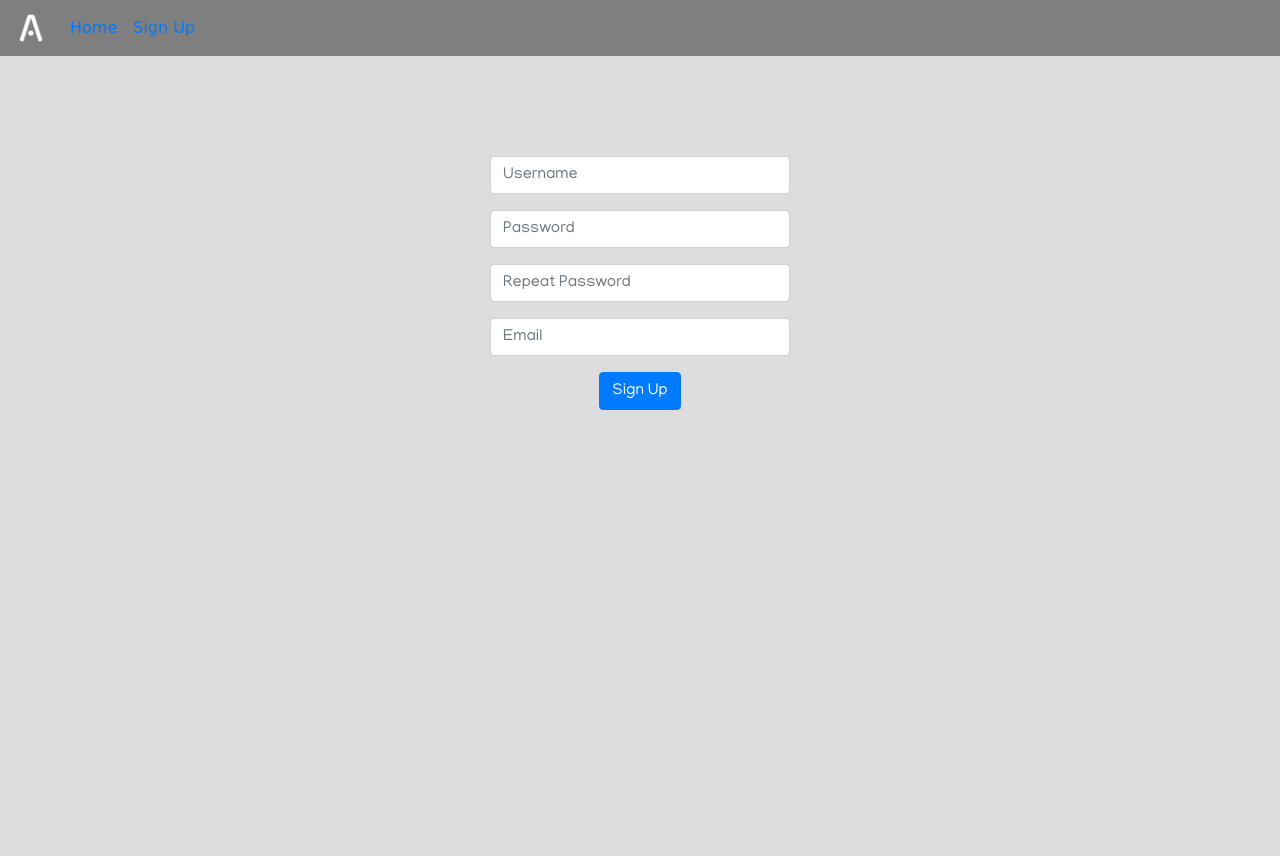
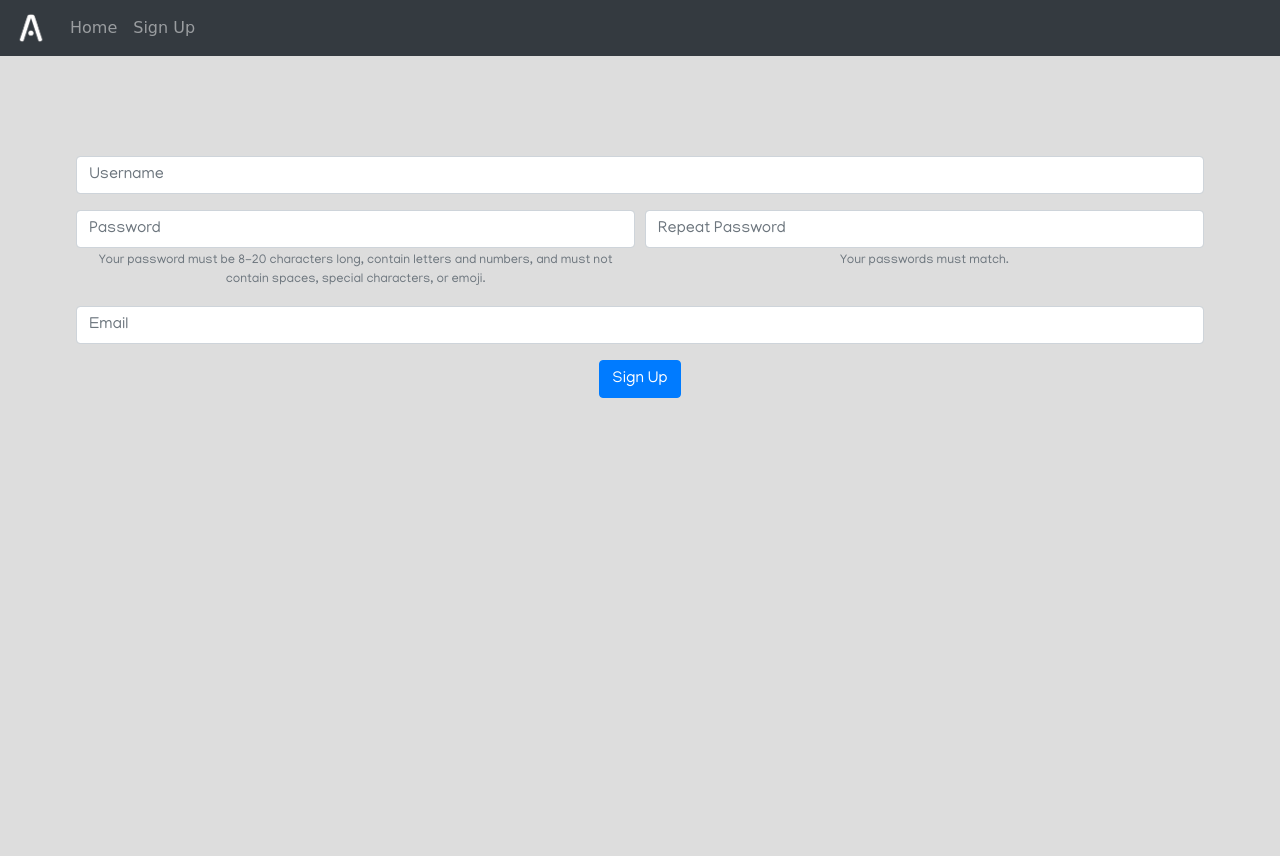
Before and after one commit to josephbeckett/BWA-Module, a PHP site: page /signup.php in a window 1280 px wide. Run offline with PHP 8.4, Linux system fonts and the light colour scheme; some web fonts are replaced.

Commit message:
Pc Changes

```diff
--- a/css/stylesheet.css
+++ b/css/stylesheet.css
@@ -57,7 +57,6 @@ html, body{
 
 .signup-form {
     display: inline-table;
-    width: 300px;
     z-index: 20;
 }
 
@@ -97,7 +96,7 @@ html, body{
 
 .input-group-search {
   margin-right: 15px;
-    width: 100%;
+  width: 100%;
 }
 
 .car-search-input {
--- a/signup.php
+++ b/signup.php
@@ -17,27 +17,10 @@
 </head>
 
 <body>
-    <nav class="navbar navbar-expand-lg">
-        <button class="navbar-toggler" type="button" data-toggle="collapse" data-target="#navbarTogglerDemo01" aria-controls="navbarTogglerDemo01" aria-expanded="false" aria-label="Toggle navigation">
-            <span class="navbar-toggler-icon"></span>
-        </button>
-        <div class="collapse navbar-collapse" id="navbarTogglerDemo01">
-            <a class="navbar-brand"><img width="30" height="30" src="assets/Web Icon.png" alt=""></a>
-            <ul class="navbar-nav mr-auto mt-2 mt-lg-0">
-                <li class="nav-item active">
-                    <a class="nav-link" href="index.php">Home</a>
-                </li>
-                <li class="nav-item active">
-                    <a class="nav-link" href="signup.php">Sign Up</a>
-                </li>
-            </ul>
-            <!-- <form class="form-inline my-2 my-lg-0">
-                <input class="form-control mr-sm-2" type="search" placeholder="Search" aria-label="Search">
-                <button class="btn btn-outline-success my-2 my-sm-0" type="submit">Search</button>
-            </form> -->
-        </div>
-    </nav>
 
+<?php
+  include('navbar.php');
+ ?>
     <div class="index-section">
         <div class="signup-box">
             <form class="signup-form" action="" method="post">
@@ -48,13 +31,20 @@
                 </div>
                 <div class="form-row">
                     <div class="form-group col s6">
-                        <input class="form-control" id="password" name="Password" type="password" placeholder="Password" required>
+                        <input class="form-control" id="password" name="Password" type="password" placeholder="Password" required aria-describedby="passwordHelpBlock">
+                        <small id="passwordHelpBlock" class="form-text text-muted">
+                          Your password must be 8-20 characters long, contain letters and numbers, and must not contain spaces, special characters, or emoji.
+                        </small>
+                    </div>
+                    <div class="form-group col s12">
+                        <input class="form-control" id="password" name="Repeatpassword" type="password" placeholder="Repeat Password" required aria-describedby="repeatPasswordHelpBlock">
+                        <small id="repeatPasswordHelpBlock" class="form-text text-muted">
+                          Your passwords must match.
+                        </small>
                     </div>
                 </div>
                 <div class="form-row">
-                    <div class="form-group col s12">
-                        <input class="form-control" id="password" name="Repeatpassword" type="password" placeholder="Repeat Password" required>
-                    </div>
+
                 </div>
                 <div class="form-row">
                     <div class="form-group col s12">
```
Also changed, not shown: carsearch.php (+7 -11 lines).
